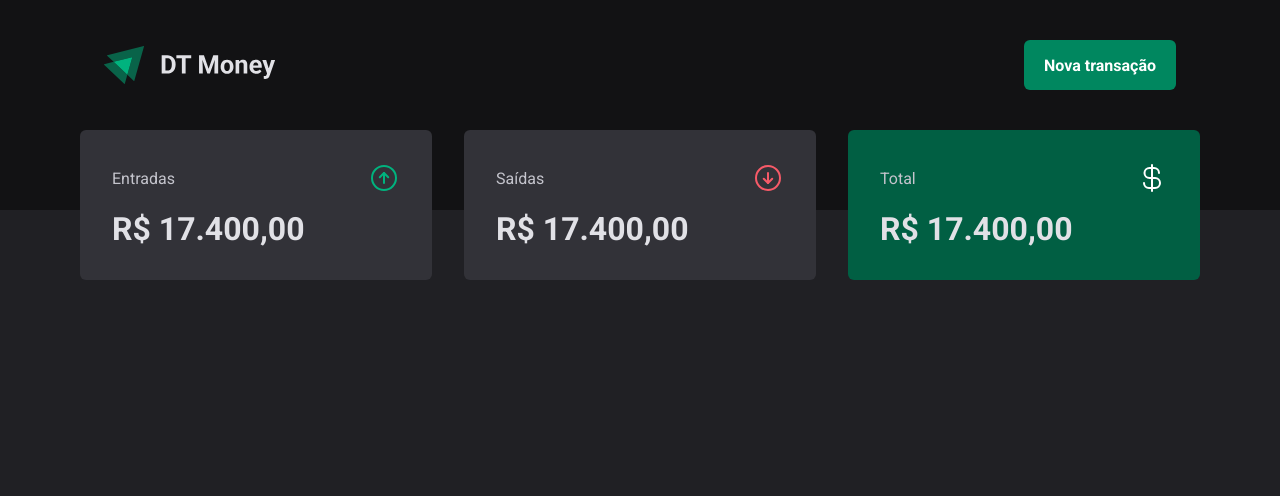
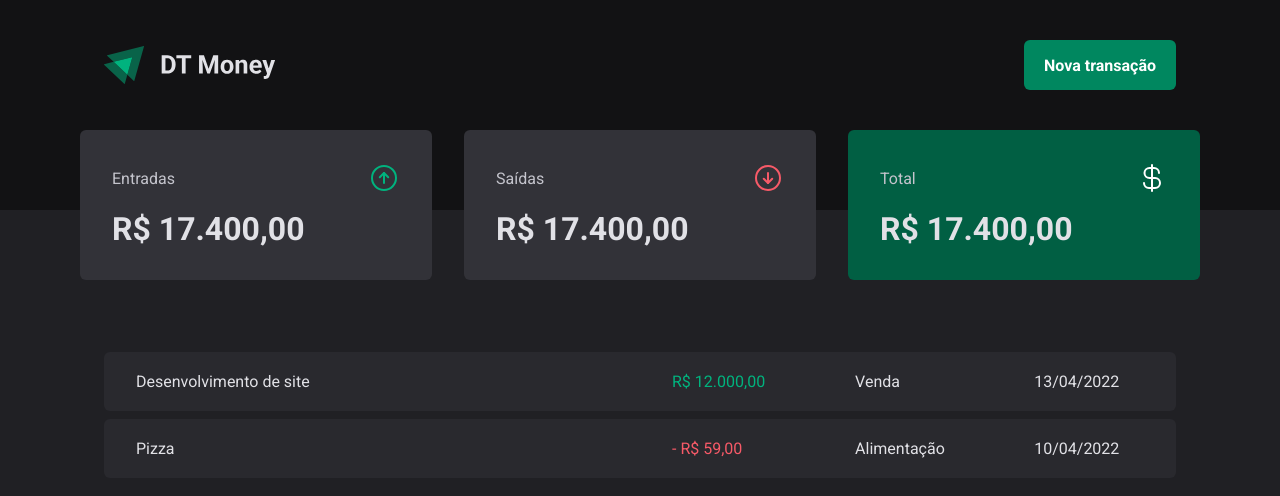
Before and after one commit to luizfvital/dt-money, a React (Vite) app: page / in a window 1280 px wide. Shown: the top 496 px of the page. Built offline with nearby package versions, Linux system fonts and the light colour scheme.

Commit message:
add transactions tabble component

```diff
--- a/src/pages/Transactions/index.tsx
+++ b/src/pages/Transactions/index.tsx
@@ -1,11 +1,39 @@
 import { Header } from '../../components/Header';
 import { Summary } from '../../components/Summary';
+import { PriceHighlight, TransactionsContainer, TransactionsTable } from './styles';
 
 export function Transactions() {
   return (
     <div>
       <Header />
       <Summary />
+
+      <TransactionsContainer>
+        <TransactionsTable>
+          <tbody>
+            <tr>
+              <td width="50%">Desenvolvimento de site</td>
+              <td>
+                <PriceHighlight variant='income'>
+                  R$ 12.000,00
+                </PriceHighlight>
+              </td>
+              <td>Venda</td>
+              <td>13/04/2022</td>
+            </tr>
+            <tr>
+              <td width="50%">Pizza</td>
+              <td>
+                <PriceHighlight variant="outcome">
+                  - R$ 59,00
+                </PriceHighlight>
+              </td>
+              <td>Alimentação</td>
+              <td>10/04/2022</td>
+            </tr>
+          </tbody>
+        </TransactionsTable>
+      </TransactionsContainer>
     </div>
   )
 }
--- a/src/pages/Transactions/styles.ts
+++ b/src/pages/Transactions/styles.ts
@@ -0,0 +1,37 @@
+import { styled } from 'styled-components';
+
+export const TransactionsContainer = styled.main`
+  width: 100%;
+  max-width: 1120px;
+  margin: 4rem auto 0;
+  padding: 0 1.5rem;
+`
+
+export const TransactionsTable = styled.table`
+  width: 100%;
+  border-collapse: separate;
+  border-spacing: 0 0.5rem;
+
+  td {
+    padding: 1.25rem 2rem;
+    background: ${props => props.theme['gray-700']};
+
+    &:first-child {
+      border-top-left-radius: 6px;
+      border-bottom-left-radius: 6px;
+    }
+
+    &:last-child {
+      border-top-right-radius: 6px;
+      border-bottom-right-radius: 6px;
+    }
+  }
+`
+
+interface PriceHighlightProps {
+  variant: 'income' | 'outcome'
+}
+
+export const PriceHighlight = styled.span<PriceHighlightProps>`
+  color: ${props => props.variant === 'income' ? props.theme['green-300'] : props.theme['red-300']}
+`
```
